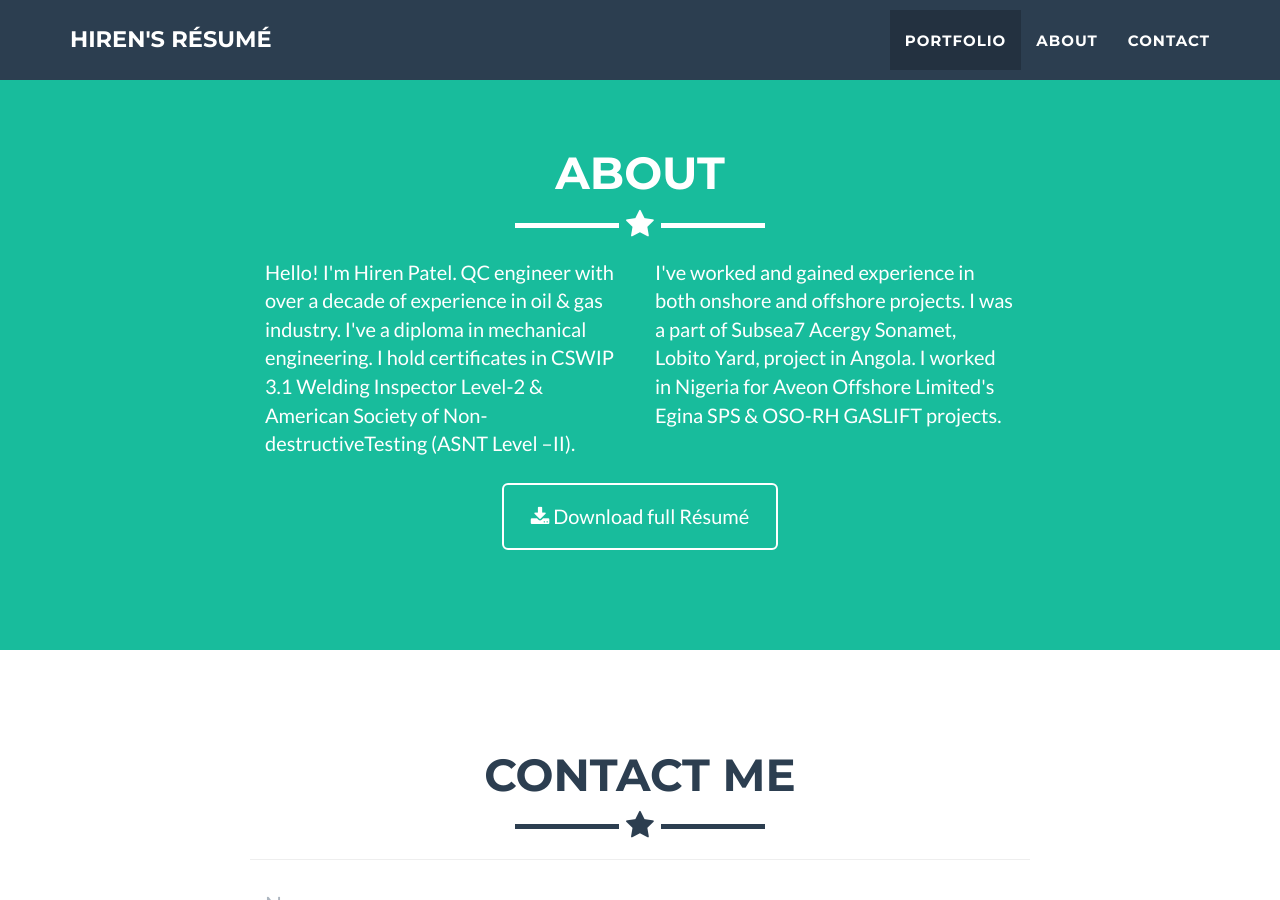
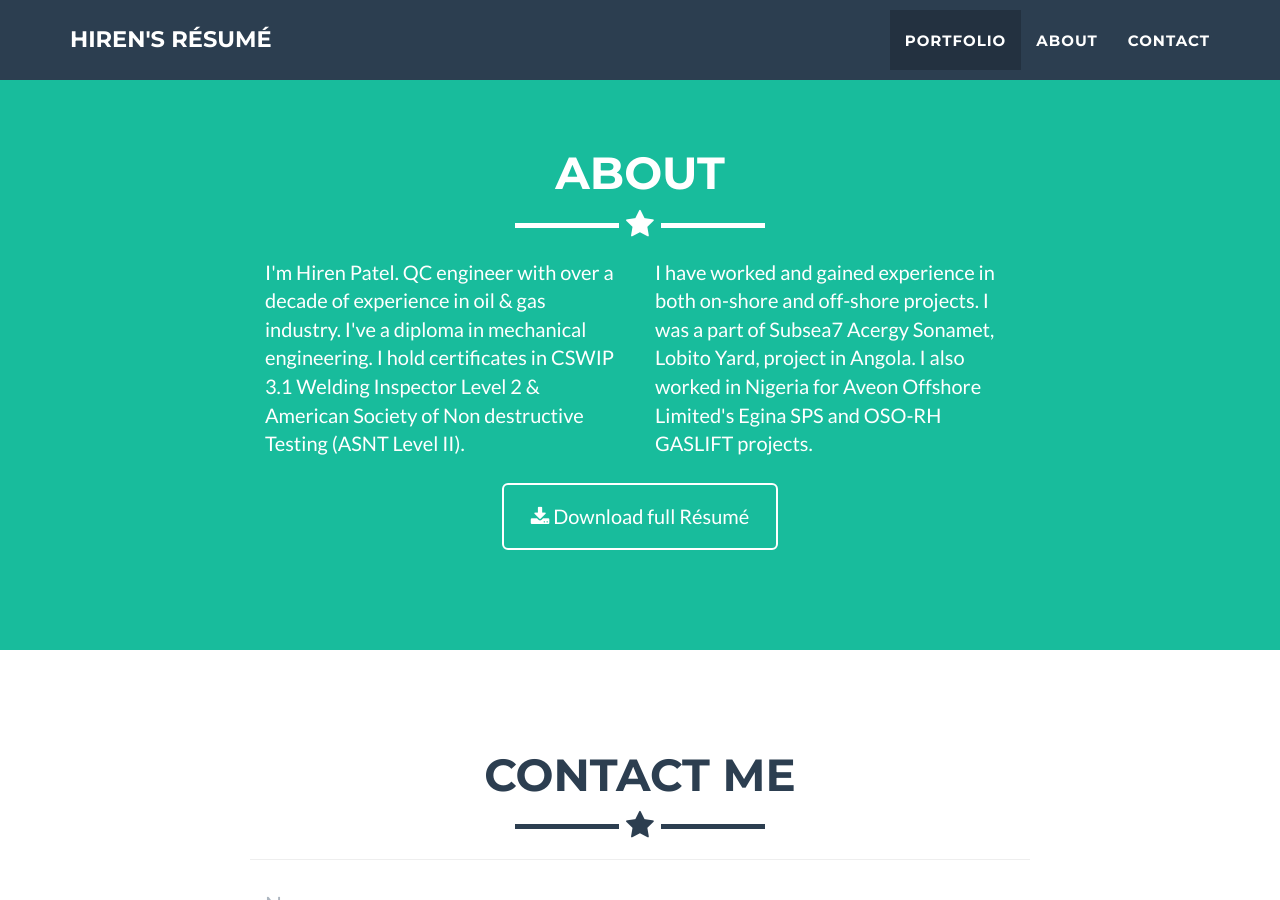
Before and after one commit to hiren-qc/hiren-qc.github.io, a Jekyll site: the page built from _posts/2014-07-18-project-1.markdown, in a window 1280 px wide and 900 px high, scrolled down 1330 px. Built offline with Jekyll 4.4.1, drawn with Linux system fonts in a browser that asks for light colours.

Commit message:
Update about.html

```diff
--- a/_includes/about.html
+++ b/_includes/about.html
@@ -9,10 +9,10 @@
             </div>
             <div class="row">
                 <div class="col-lg-4 col-lg-offset-2">
-                    <p>Hello! I'm Hiren Patel. QC engineer with over a decade of experience in oil & gas industry. I've a diploma in mechanical engineering. I hold certificates in CSWIP 3.1 Welding Inspector Level-2 & American Society of Non-destructiveTesting (ASNT Level –II).</p>
+                    <p>I'm Hiren Patel. QC engineer with over a decade of experience in oil & gas industry. I've a diploma in mechanical engineering. I hold certificates in CSWIP 3.1 Welding Inspector Level 2 & American Society of Non destructive Testing (ASNT Level II).</p>
                 </div>
                 <div class="col-lg-4">
-                    <p>I've worked and gained experience in both onshore and offshore projects. I was a part of Subsea7 Acergy Sonamet, Lobito Yard, project in Angola. I worked in Nigeria for Aveon Offshore Limited's Egina SPS & OSO-RH GASLIFT projects.</p>
+                    <p>I have worked and gained experience in both on-shore and off-shore projects. I was a part of Subsea7 Acergy Sonamet, Lobito Yard, project in Angola. I also worked in Nigeria for Aveon Offshore Limited's Egina SPS and OSO-RH GASLIFT projects.</p>
                 </div>
                 <div class="col-lg-8 col-lg-offset-2 text-center">
                     <a href="https://github.com/hiren-qc/hiren-qc.github.io/blob/master/img/portfolio/Hiren-QC-resume.pdf" class="btn btn-lg btn-outline">
```
